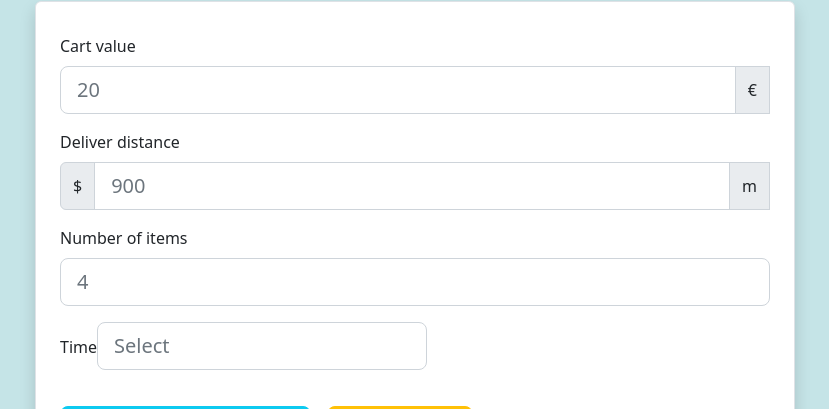
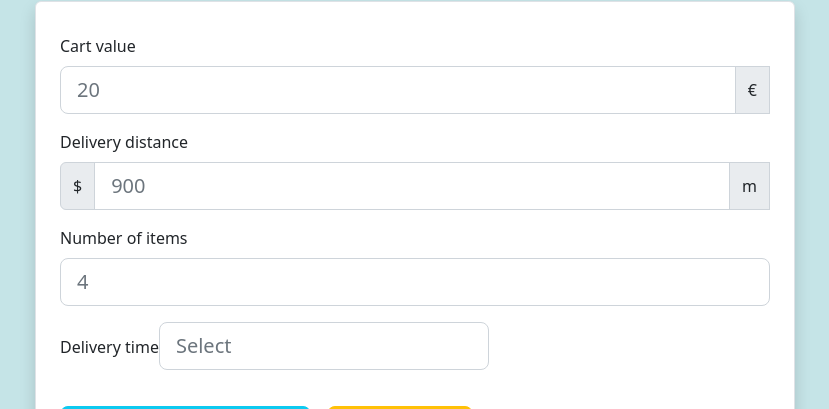
Before and after one commit to Duyen-codes/delivery-fee-calculator, a React (Create React App) app: page / in a window 1280 px wide. Shown: the part 153-562 px from the top of the page, without its empty margins (225-1054 px from the left). Built offline with nearby package versions, Linux system fonts and the light colour scheme.

Commit message:
move files to dif location, modify label text

```diff
--- a/src/components/FeeCalculatorForm.tsx
+++ b/src/components/FeeCalculatorForm.tsx
@@ -89,7 +89,7 @@ const FeeCalculatorForm: React.FC = () => {
 
         <div className="form-group">
           <label htmlFor="distance" className="form-label">
-            Deliver distance
+            Delivery distance
           </label>
           <div className="input-group">
             <span className="input-group-text">$</span>
@@ -128,7 +128,7 @@ const FeeCalculatorForm: React.FC = () => {
 
         <div className="form-group">
           <label htmlFor="time" className="form-label">
-            Time
+            Delivery time
           </label>
 
           <Controller
@@ -179,13 +179,12 @@ const FeeCalculatorForm: React.FC = () => {
           </div>
         </div>
         <div
-          className="p-2"
           style={{
             backgroundColor: 'hsl(183, 100%, 15%)',
             color: 'hsl(172, 67%, 45%)',
           }}
         >
-          <p className="display-6 text-center">
+          <p className="display-6 text-center p-2">
             Delivery Fee: €{deliverFee.toFixed(2)}
           </p>
         </div>
```
Also changed, not shown: src/backup.jsx (renamed from src/components/backup.jsx).
